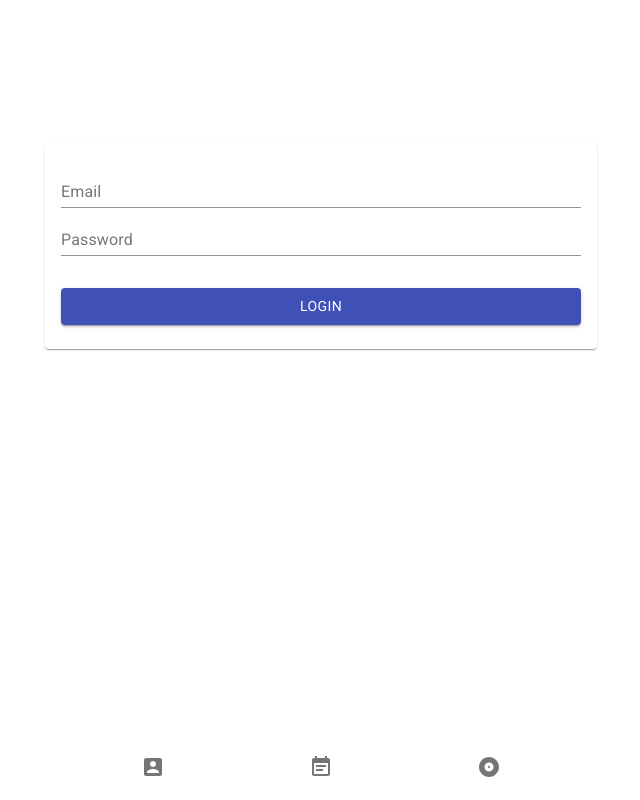
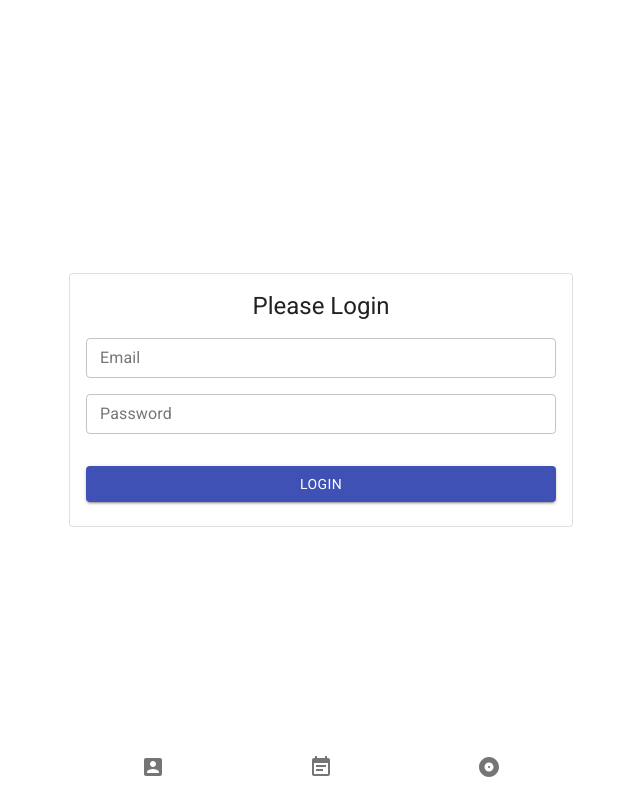
Before and after one commit to handikade/ng-react, a React (Create React App) app: page /login in a window 1280 px wide. Shown: the whole page, without its empty margins (319-959 px from the left). Built offline with nearby package versions, Linux system fonts and the light colour scheme.

Commit message:
revamp login page phase 2

```diff
--- a/src/pages/auth/Login.tsx
+++ b/src/pages/auth/Login.tsx
@@ -5,6 +5,7 @@ import Card from '@material-ui/core/Card'
 import CardContent from '@material-ui/core/CardContent'
 import Button from '@material-ui/core/Button'
 import TextField from '@material-ui/core/TextField'
+import { Container, Typography } from '@material-ui/core'
 
 const validationSchema = Yup.object({
   email: Yup.string()
@@ -28,41 +29,63 @@ export default function Login() {
   })
 
   return (
-    <div className="pt-36">
-      <Card>
+    <div className="min-h-screen flex items-center justify-center">
+      <Container maxWidth="sm">
+        <Card variant="outlined">
           <CardContent>
+            <div className="text-center mb-4">
+              <Typography variant="h5" component="h2">
+                Please Login
+              </Typography>
+            </div>
             <form onSubmit={formik.handleSubmit}>
               <div className="mb-8">
+                <div className="mb-4">
                   <TextField
                     fullWidth
                     id="email"
                     name="email"
                     label="Email"
+                    variant="outlined"
+                    size="small"
                     value={formik.values.email}
                     onChange={formik.handleChange}
                     error={formik.touched.email && Boolean(formik.errors.email)}
                     helperText={formik.touched.email && formik.errors.email}
                   />
+                </div>
+                <div className="mt-4">
                   <TextField
                     fullWidth
                     id="password"
                     name="password"
                     label="Password"
+                    variant="outlined"
+                    size="small"
                     type="password"
                     value={formik.values.password}
                     onChange={formik.handleChange}
                     error={
                       formik.touched.password && Boolean(formik.errors.password)
                     }
-                helperText={formik.touched.password && formik.errors.password}
+                    helperText={
+                      formik.touched.password && formik.errors.password
+                    }
                   />
                 </div>
-            <Button color="primary" variant="contained" fullWidth type="submit">
+              </div>
+              <Button
+                color="primary"
+                variant="contained"
+                fullWidth
+                type="submit"
+              >
                 Login
               </Button>
             </form>
           </CardContent>
         </Card>
+      </Container>
     </div>
   )
 }
```
Lines whose indentation alone changed are shown as unchanged.
